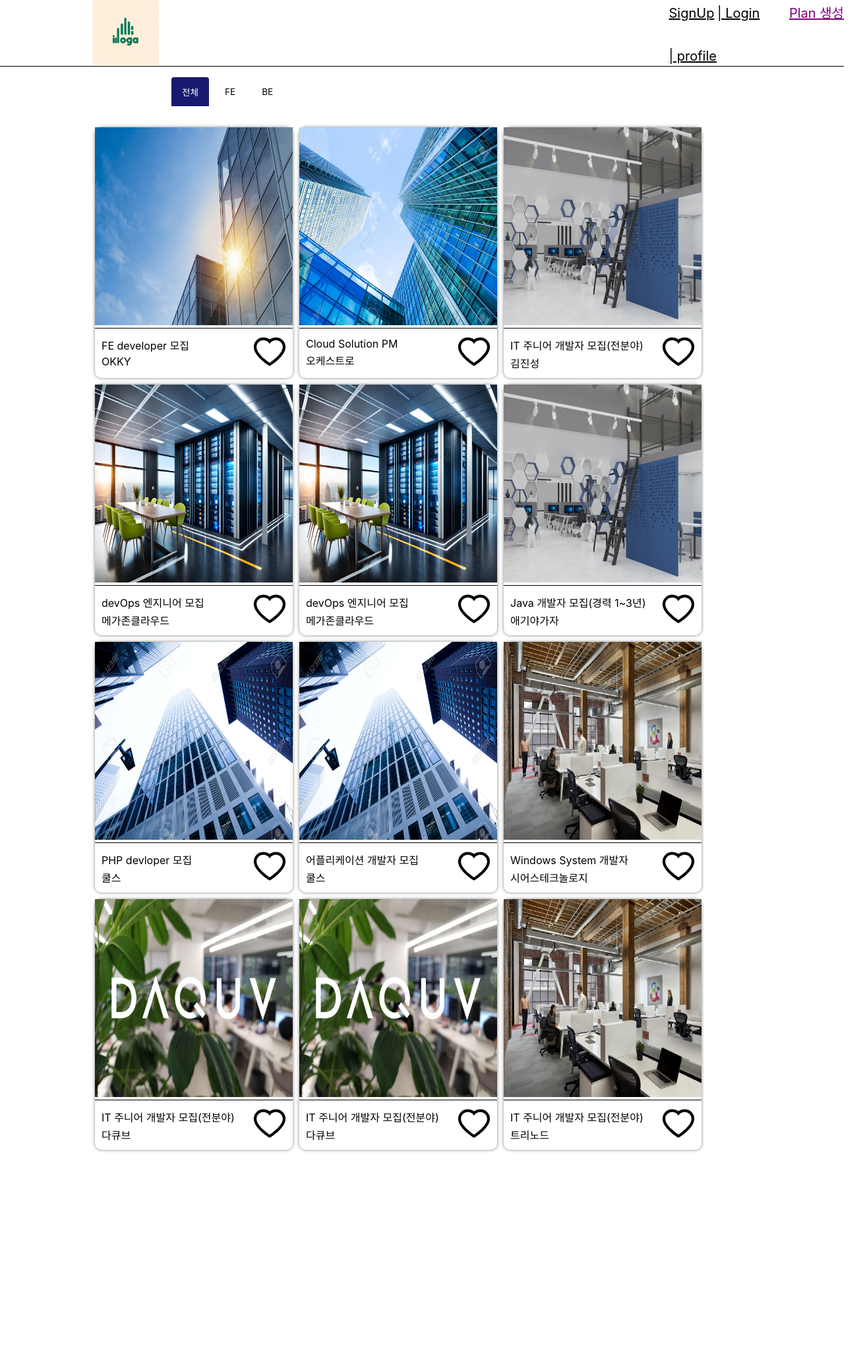
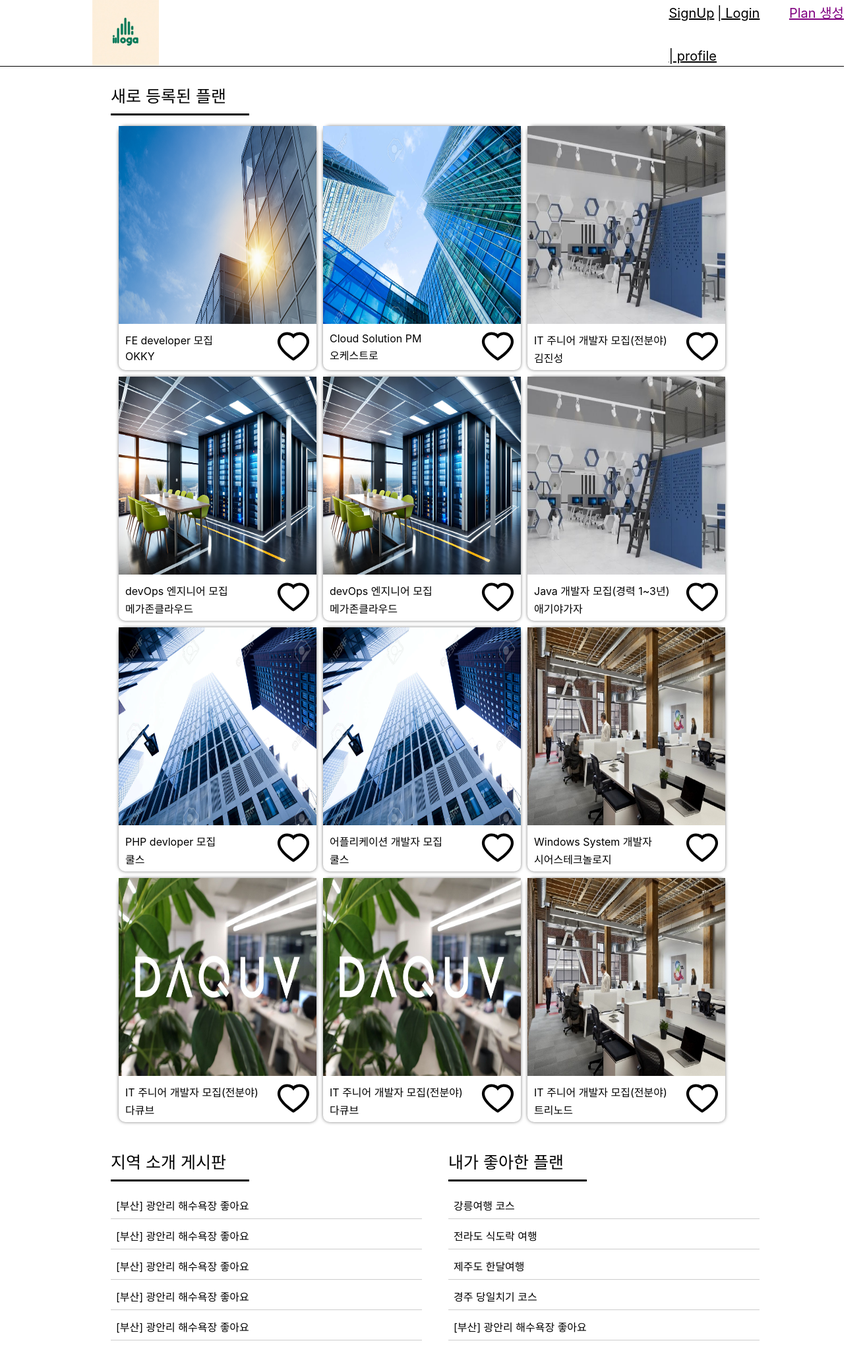
Before and after one commit to sparta-project-illoga/FE, a React (Create React App) app: page / in a window 1280 px wide. Shown: the whole page at 66% size, 1312 px wide, since content can reach past the window. Before the commit the page ends 1777 px from the top, so only its background shows below. Built offline with nearby package versions, Linux system fonts and the light colour scheme; the HTML template or start-up script is replaced by a standard one.

Commit message:
Feat: modify profile, main page publishing

```diff
--- a/package.json
+++ b/package.json
@@ -1,5 +1,5 @@
 {
-  "name": "employcompass",
+  "name": "illoga",
   "version": "0.1.0",
   "private": true,
   "proxy": "http://localhost:3000",
--- a/src/component/PostCard.css
+++ b/src/component/PostCard.css
@@ -1,6 +1,6 @@
 .post_card {
     width: 300px;
-    height: 380px;
+    height: 370px;
     box-shadow: 0 0 5px rgba(0, 0, 0, 0.5);
     border-radius: 10px;
 }
@@ -13,8 +13,7 @@
 .post_footer {
     display: flex;
     justify-content: space-between;
-    border-top: 1px solid black;
-    padding: 10px;
+    padding: 5px 10px;
 }
 
 .footer_contents {
--- /dev/null
+++ b/src/hooks/useGeoLocation.js
@@ -0,0 +1,32 @@
+import { useState, useEffect } from "react";
+
+export const useGeoLocation = (options = {}) => {
+  const [location, setLocation] = useState();
+  const [error, setError] = useState("");
+
+  const handleSuccess = (pos) => {
+    const { latitude, longitude } = pos.coords;
+
+    setLocation({
+      latitude,
+      longitude,
+    });
+  };
+
+  const handleError = (err) => {
+    setError(err.message);
+  };
+
+  useEffect(() => {
+    const { geolocation } = navigator;
+
+    if (!geolocation) {
+      setError("Geolocation is not supported.");
+      return;
+    }
+
+    geolocation.getCurrentPosition(handleSuccess, handleError, options);
+  }, [options]);
+
+  return { location, error };
+};
--- a/src/page/PostList.jsx
+++ b/src/page/PostList.jsx
@@ -1,5 +1,4 @@
 import React from "react";
-import { useState } from "react";
 import '../style/PostList.css'
 import PostCard from "../component/PostCard";
 import company1 from '../asset/company1.png'
@@ -14,7 +13,6 @@
 
 
 const content = [
-    [
         <PostCard title="FE developer 모집" author="OKKY" img={company1} />,
         <PostCard title="Cloud Solution PM" author="오케스트로" img={company2} />,
         <PostCard title="IT 주니어 개발자 모집(전분야)" author="김진성" img={company5} />,
@@ -27,57 +25,48 @@
         <PostCard title="IT 주니어 개발자 모집(전분야)" author="다큐브" img={company7} />,
         <PostCard title="IT 주니어 개발자 모집(전분야)" author="다큐브" img={company7} />,
         <PostCard title="IT 주니어 개발자 모집(전분야)" author="트리노드" img={company6} />,
-    ],
-    [
-        <PostCard title="제목2" author="이진동" />,
-        <PostCard title="제목2" author="이진동" />,
-        <PostCard title="제목2" author="이진동" />,
-        <PostCard title="제목2" author="이진동" />,
-        <PostCard title="제목2" author="이진동" />
-    ],
-    [
-        <PostCard title="제목3" author="정유한" />,
-        <PostCard title="제목3" author="정유한" />,
-        <PostCard title="제목3" author="정유한" />,
-        <PostCard title="제목3" author="정유한" />,
-        <PostCard title="제목3" author="정유한" />
-    ]
   ];
 
   export default function App() {
-    const [activeContentIndex, setActiveContentIndex] = useState(0);
 
     return (
-      <div>
-        <div id="tabs">
-          <menu>
-            <button
-              className={activeContentIndex === 0 ? "active" : ""}
-              onClick={() => setActiveContentIndex(0)}
-            >
-              전체
-            </button>
-            <button
-              className={activeContentIndex === 1 ? "active" : ""}
-              onClick={() => setActiveContentIndex(1)}
-            >
-              FE
-            </button>
-            <button
-              className={activeContentIndex === 2 ? "active" : ""}
-              onClick={() => setActiveContentIndex(2)}
-            >
-              BE
-            </button>
-          </menu>
-          <div id="tab-content">
-            <div className="card_box">
-              {content[activeContentIndex].map((item) => (
-                <div key={item}>{item}</div>
-              ))}
-            </div>
+  <>
+  <div className="new_plan_container">
+    <p className="new_plan_title">새로 등록된 플랜</p>
+      <div id="tabs">
+        <div id="tab-content">
+        {content.map((item, index) => (
+          <div key={index} className="card_box">
+            {item}
           </div>
+        ))}
         </div>
       </div>
+    </div>
+
+  <div className="parent_container">
+    <div className="local_container">
+    <p className="new_plan_title">지역 소개 게시판</p>
+    <ul>
+      <li>[부산] 광안리 해수욕장 좋아요</li>
+      <li>[부산] 광안리 해수욕장 좋아요</li>
+      <li>[부산] 광안리 해수욕장 좋아요</li>
+      <li>[부산] 광안리 해수욕장 좋아요</li>
+      <li>[부산] 광안리 해수욕장 좋아요</li>
+    </ul>
+    </div>
+
+    <div className="like_plan_container">
+    <p className="new_plan_title">내가 좋아한 플랜</p>
+    <ul>
+      <li>강릉여행 코스</li>
+      <li>전라도 식도락 여행</li>
+      <li>제주도 한달여행</li>
+      <li>경주 당일치기 코스</li>
+      <li>[부산] 광안리 해수욕장 좋아요</li>
+    </ul>
+    </div>
+  </div>
+  </>
     );
   }
--- a/src/page/Profile.jsx
+++ b/src/page/Profile.jsx
@@ -8,6 +8,8 @@
 import { Cookies } from 'react-cookie';
 import { Link } from "react-router-dom";
 import ModifyProfile from "../page/ModifyProfile"
+import defaultImg from "../asset/profileDefault.jpg"
+import LocalCert from './lacalCert';
 
 function Profile() {
   const [userInfo, setUserInfo] = useState(null);
@@ -37,9 +39,9 @@
     return <div>회원 정보를 불러오는 중입니다...</div>;
   }
 
-  const baseURL = 'https://illoga-bucket.s3.ap-northeast-2.amazonaws.com/';
   const imageName = userInfo ? userInfo.image_url : '';
-  const fullURL = `${baseURL}${imageName}`;
+  const fullURL = `${process.env.REACT_APP_baseURL}${imageName}`;
+  console.log(fullURL)
 
   const dateString = userInfo ? userInfo.created_at : '';
   const date = dateString.substring(0, 10);
@@ -48,7 +50,7 @@
     <div className='profile_main'>
       <div className='profile_header'>
         <div className='profile_img'>
-          <img src={fullURL} alt="프로필 사진" id="profile_img" />
+          <img src={userInfo.image_url ? fullURL : defaultImg} alt="프로필 사진" id="profile_img"/>
           <div className='profile_name'>
             <p>{userInfo.nickname}</p>
           </div>
@@ -88,11 +90,12 @@
       </div> */}
 
       <div className='profile_button'>
-        <Link to="/profile/modifyprofile" element={<ModifyProfile />}>
-          <BlueButton content="내정보 수정" />
-        </Link>{" "}
+      <Link to="/profile/modifyprofile" element={<ModifyProfile/>}>
+      <BlueButton content="내정보 수정"/>
+      </Link>{" "}
 
-        <BlueButton content="회원탈퇴" />
+      <BlueButton content="회원탈퇴"/>
+      <LocalCert />
       </div>
     </div>
   );
--- /dev/null
+++ b/src/page/lacalCert.jsx
@@ -0,0 +1,70 @@
+import React, { useState } from "react";
+import { useGeoLocation } from "../hooks/useGeoLocation"; // 가정한 위치
+
+const LocationSender = () => {
+  const { location, error } = useGeoLocation();
+  const [isSending, setIsSending] = useState(false);
+
+  const sendLocation = async () => {
+    if (!location) {
+      alert("위치 정보가 없습니다.");
+      return;
+    }
+
+    setIsSending(true);
+
+    function getJwtTokenFromCookie() {
+        const cookies = document.cookie.split(';');
+        for (let cookie of cookies) {
+          const [name, value] = cookie.trim().split('=');
+          if (name === 'Authorization') {
+            return value;
+          }
+        }
+        return null;
+      }
+
+      const jwtToken = getJwtTokenFromCookie();
+        if (!jwtToken) {
+          alert('JWT 토큰을 찾을 수 없습니다.');
+          return;
+        }
+        console.log(jwtToken)
+
+    try {
+      const response = await fetch("http://localhost:3000/location", {
+        method: "PUT",
+        headers: {
+          "Content-Type": "application/json",
+          Authorization: `${jwtToken}`
+        },
+        body: JSON.stringify({
+          latitude: location.latitude,
+          longitude: location.longitude,
+        }),
+      });
+
+      if (response.ok) {
+        alert("위치 정보가 성공적으로 전송되었습니다.");
+      } else {
+        alert("위치 정보 전송에 실패했습니다.");
+      }
+    } catch (error) {
+      console.error("위치 정보 전송 중 오류 발생:", error);
+      alert("위치 정보 전송 중 오류가 발생했습니다.");
+    } finally {
+      setIsSending(false);
+    }
+  };
+
+  return (
+    <div>
+      {error && <p>오류: {error}</p>}
+      <button onClick={sendLocation} disabled={isSending}>
+        {isSending ? "전송 중..." : "위치 정보 전송"}
+      </button>
+    </div>
+  );
+};
+
+export default LocationSender;
--- a/src/style/PostList.css
+++ b/src/style/PostList.css
@@ -1,12 +1,54 @@
+.new_plan_container {
+  margin: 0 auto;
+  max-width: 80%
+}
+
+.new_plan_title {
+  font-size: 25px;
+  margin: 25px 0 0 40px;
+  border-bottom: 3px solid;
+  padding-bottom: 10px;
+  max-width: 210px
+}
 
 #tabs {
     margin: 0 auto;
     display: grid;
-    place-items: start;
-    align-items: center;
+    place-items: center;
   }
 
-  #tabs menu {
+  #tab-content {
+    background-color: white;
+    border-radius: 0 4px 4px 4px;
+    padding: 1rem;
+    display: flex;
+    justify-content: center;
+    gap: 10px;
+    flex-wrap: wrap;
+  }
+
+  .parent_container {
+    display: flex;
+    justify-content: space-between;
+    max-width: 80%;
+    margin: 0 auto;
+  }
+
+  .local_container, .like_plan_container {
+    flex: 1; /* 두 컨테이너가 공간을 균등하게 차지하도록 함 */
+  }
+
+  ul {
+    list-style: none; /* 리스트 마커 제거 */
+  }
+
+  li {
+    border-bottom: 1px solid #ccc; /* 테두리 추가 */
+    padding: 8px; /* 내부 여백 추가 */
+    margin-bottom: 5px; /* 항목 사이 간격 */
+  }
+
+    /* #tabs menu {
       display: flex;
       gap: 0.5rem;
       margin-left: 220px;
@@ -31,25 +73,9 @@
       color: white;
     }
 
-  #tab-content {
-    background-color: white;
-    border-radius: 0 4px 4px 4px;
-    width: 100%;
-    padding: 1rem;
-    display: flex;
-    justify-content: center;
-  }
-
     #tab-content li {
       display: flex;
       justify-content: center;
       align-items: center;
       margin-top: 40px;
-  }
-
-  .card_box {
-    display: flex;
-    flex-wrap: wrap;
-    gap: 10px;
-    max-width: 80%;
-  }
+    } */
--- a/src/style/Profile.css
+++ b/src/style/Profile.css
@@ -110,7 +110,7 @@
 
   #profile_img {
     width: 100%;
-    height: auto;
+    height: 180px;
     object-fit: cover;
-    border-radius: 100%;
+    border-radius: 10px;
   }
--- /dev/null
+++ b/src/style/modifyProfile.css
@@ -0,0 +1,75 @@
+.modify_profile {
+  width: 100%;
+  display: grid;
+  place-items: center;
+  margin-top: 50px
+}
+
+.modify_profile > div {
+  margin-top: 20px;
+  margin-bottom: 20px;
+}
+
+.modify_title {
+  font-size: 40px;
+  font-weight: 800;
+  width: 800px;
+  margin-bottom: 15px;
+  text-align: center;
+}
+
+.modify_des {
+  font-size: 17px;
+  font-weight: 600;
+  width: 500px;
+  color: #767676;
+  text-align: center;
+}
+
+.modify_contents {
+  display: flex;
+  flex-direction: column;
+  margin-bottom: 60px;
+}
+
+.modify_contents > div {
+  margin-top: 10px;
+}
+
+.modify_nick > input {
+  width: 400px;
+  height: 40px;
+  border-radius: 30px;
+}
+
+.modify_phone > input {
+  width: 400px;
+  height: 40px;
+  border-radius: 30px;
+}
+
+/* .custom-file-upload {
+  display: inline-block;
+  padding: 6px 12px;
+  cursor: pointer;
+  width: 400px;
+  height: 40px;
+  border: display 1px;
+} */
+
+#file-upload {
+  width: 400px;
+  height: 40px;
+  border-radius: 30px;
+  border: 2px solid;
+  font-size: 16px;
+}
+
+input[type="file"]::file-selector-button {
+  padding: 10px;
+  background-color: #A9A9A9;
+  color: white;
+  border: none;
+  border-radius: 5px;
+  cursor: pointer;
+}
```
Also changed, not shown: src/page/ModifyProfile.jsx (+128 -4 lines), src/asset/profileDefault.jpg (added). Lines whose indentation alone changed are shown as unchanged.
